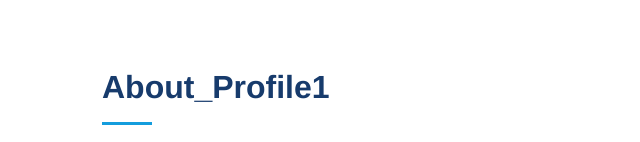
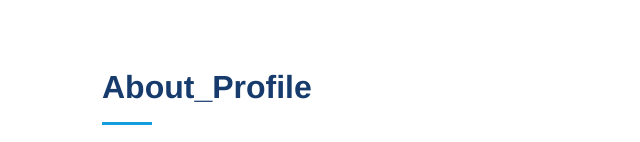
Before and after one commit to prafulpatel16/p1_Portfolio_webapp_deploy, a plain HTML site: page iPortfoliov1_emp/index.html in a window 1280 px wide. Shown: the part 810-952 px from the top of the page, 213-853 px from the left. Drawn offline with nearby package versions, Linux system fonts and the light colour scheme.

Commit message:
updated profile

```diff
--- a/iPortfoliov1_emp/index.html
+++ b/iPortfoliov1_emp/index.html
@@ -85,7 +85,7 @@
       <div class="container">
 
         <div class="section-title">
-          <h2>About_Profile1</h2>
+          <h2>About_Profile</h2>
           <p>I am an IT professional with overall 14 years plus an unique blend of Technical, Software Development, Functional & Qualitative skills. I have hands-on-experience in across IT Software Testing, Quality Assurance, Test Automation, RPA Development, RPA Testing, Cloud Infrastructure Management, Cloud Operations, Server Administration.</p>
         </div>
 
```
